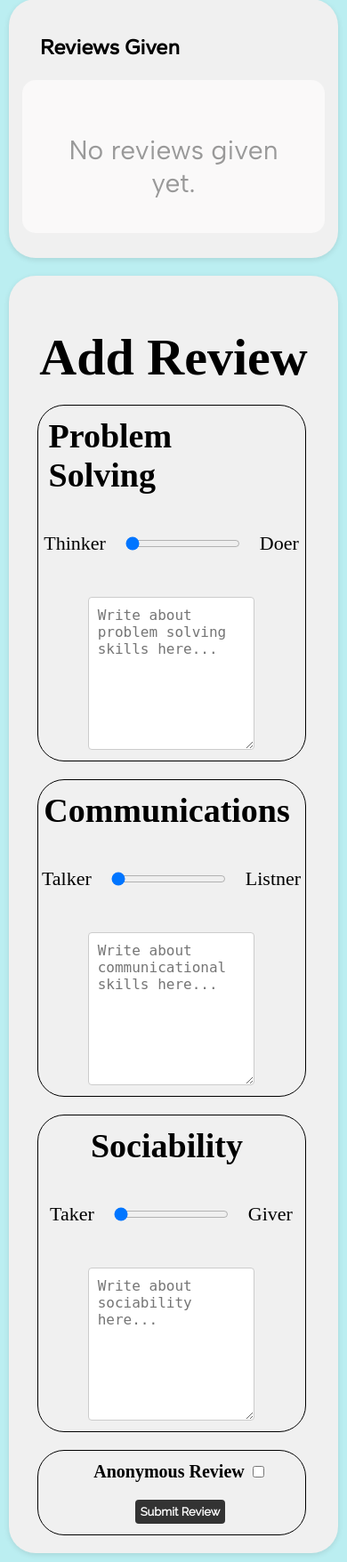
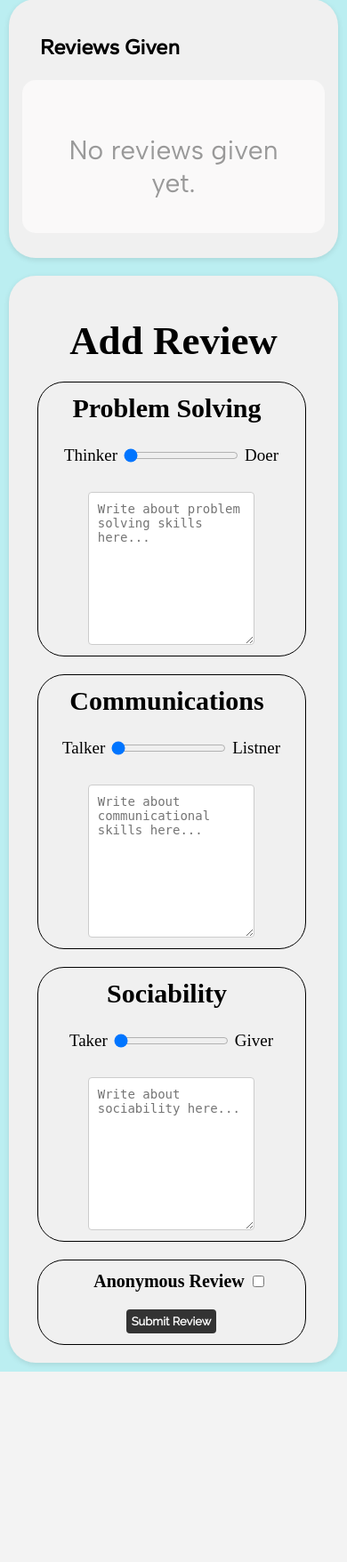
Before and after one commit to VinayVaishnav/Reviews-Elicitation, a Django app: template main/templates/main/user.html in a window 390 px wide. Shown: the part 834-2590 px from the top of the page at 89% size. After the commit the page ends 2376 px from the top, so only its background shows below. Run offline with Django 4.2, Linux system fonts and the light colour scheme; the template is opened without the code that fills it: values that come from a table or form of the project are taken from there, others are empty.

Commit message:
Made the website more responsive

```diff
--- a/main/static/styles/edit.css
+++ b/main/static/styles/edit.css
@@ -87,3 +87,8 @@ a.cancel-link:hover {
     border-radius: 4px;
     font-size: 16px;
 }
+@media only screen and (max-width:480px){
+    p{
+        font-size: 14px;
+    }
+}
--- a/main/templates/main/user.html
+++ b/main/templates/main/user.html
@@ -541,8 +537,73 @@
         border-radius: 4px;
         font-size: 18px;
         cursor: pointer;
+        margin-left: 20px;
     }
 
+    @media only screen and (max-width: 480px) {
+        .reviews-section button {
+            width: 62px;
+            padding: 2px;
+            font-size: 12px;
+            height: auto;
+            max-height: 800px;
+        }
+        .reviews-section ul{
+            height: auto;
+            max-height: 700px;
+        }
+        .reviews-section .editdelete{
+            gap: 0px;
+        }
+        .reviews-section .editdelete button{
+            width: 47px;
+            margin-bottom: 5px;
+        }
+        .reviews-section li{
+            padding-left: 3px;
+        }
+        .reviews-section .content{
+
+            .skill_header{
+                font-size: 16px;
+            }
+            .content_section{
+                font-size: 14px;
+            }
+            .public_private{
+            }
+        }
+        .problem_solving-textarea,.communication-textarea,.sociability-textarea{
+            font-size: 14px;
+        }
+        .add{
+            font-size: 45px;
+        }
+        .add-form label{
+            font-size: 30px;
+        }
+        .add-form > div > div > p{
+            font-size: 19px;
+        }
+    }
+    @media only screen and (max-width: 400px){
+        .add-form > div > div > p{
+            margin: 5px;
+        }
+    }
+    @media only screen and (max-width: 340px){
+        .add-form > div > div > p{
+            font-size: 13px;
+        }
+        .add-form label{
+            font-size: 25px;
+            margin: 0;
+        }
+        .submit-review{
+            margin: 0px;
+        }
+
+    }
 </style>
 
 <div class="container">
@@ -799,7 +860,7 @@
                     {{ reviewform.is_anonymous }}
                     {{ reviewform.is_anonymous.errors }}
                 </label>
-                <button type="submit" style="background-color: #333; margin-left: 20px;" class="submit-review" name="review-form" onclick="validateRating()">Submit Review</button>
+                <button type="submit" style="background-color: #333; " class="submit-review" name="review-form" onclick="validateRating()">Submit Review</button>
             </div>
         </form>
     {% endif %}
```
Also changed, not shown: other parts of main/templates/main/user.html (+19 -23 lines), main/templates/main/home.html (+30 -1 lines).
